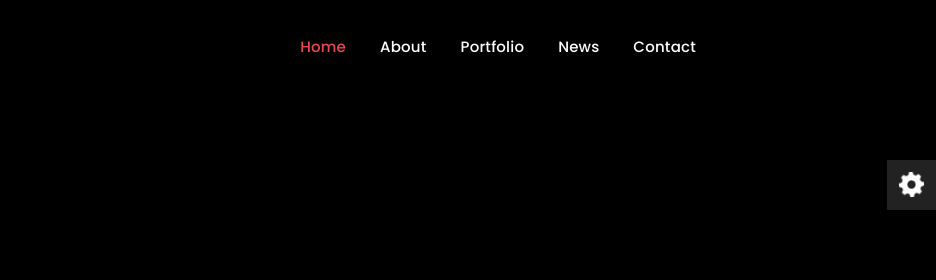
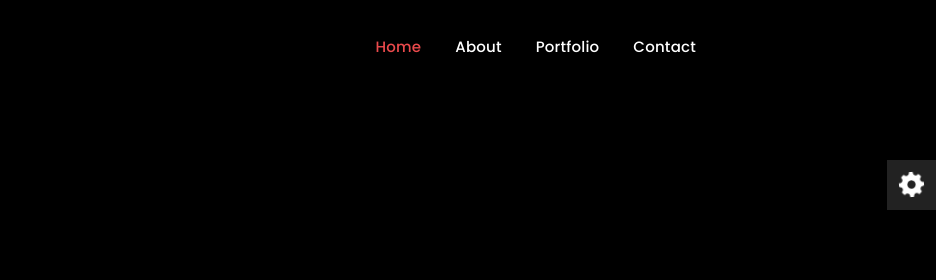
Before and after one commit to Afaque-Afsar/website_Resume, a plain HTML site: page index.html in a window 1280 px wide. Shown: the top 280 px of the page, 344-1280 px from the left. Drawn offline with Linux system fonts and the light colour scheme; no server answers.

Commit message:
news button hataya h

```diff
--- a/index.html
+++ b/index.html
@@ -96,7 +96,7 @@
 						<li class="active"><a href="#home">Home</a></li>
 						<li><a href="#about">About</a></li>
 						<li><a href="#portfolio">Portfolio</a></li>
-						<li><a href="#news">News</a></li>
+						<!--<li><a href="#news">News</a></li>!-->
 						<li><a href="#contact">Contact</a></li>
 					</ul>
 				</div>
@@ -115,7 +115,7 @@
 						<li class="active"><a href="#home">Home</a></li>
 						<li><a href="#about">About</a></li>
 						<li><a href="#portfolio">Portfolio</a></li>
-						<li><a href="#news">News</a></li>
+						<!--<li><a href="#news">News</a></li>!-->
 						<li><a href="#contact">Contact</a></li>
 					</ul>
 				</div>
```
